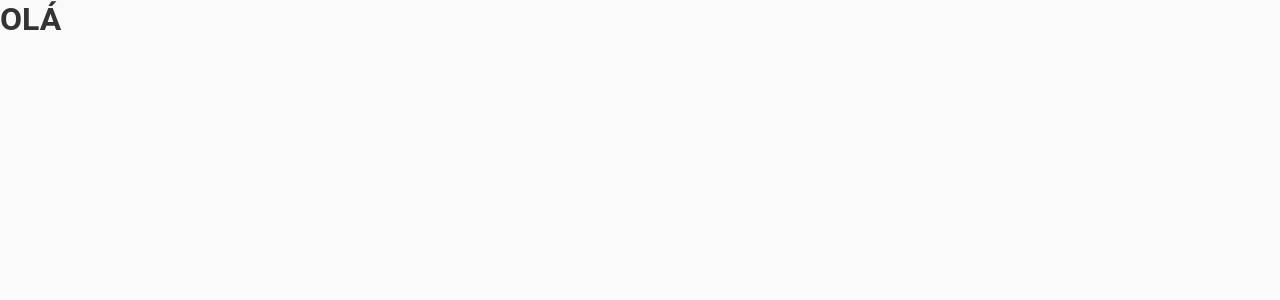
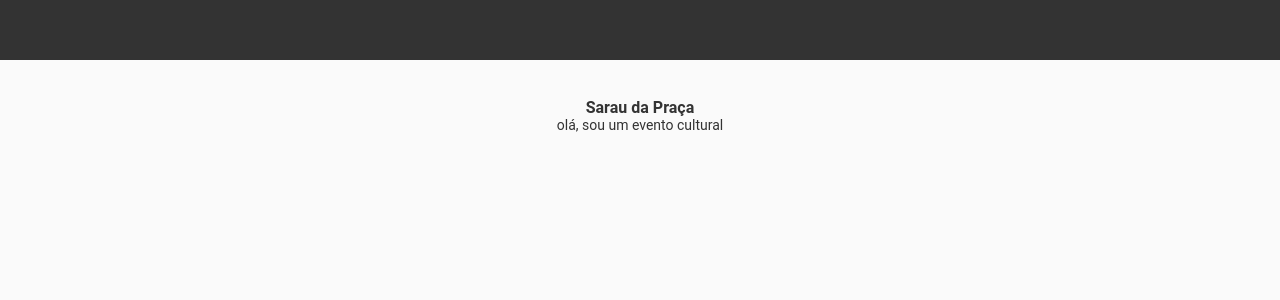
Before and after one commit to mugarate12/saraudapracawebpublic, a React (Create React App) app: page / in a window 1280 px wide. Shown: the top 300 px of the page. Built offline with nearby package versions, Linux system fonts and the light colour scheme.

Commit message:
Struture to header and apresentation

```diff
--- /dev/null
+++ b/src/components/Header/index.tsx
@@ -0,0 +1,11 @@
+import React from 'react'
+
+import * as Styled from './styles'
+
+export default function Header() {
+  return (
+    <Styled.Container>
+
+    </Styled.Container>
+  )
+}
--- /dev/null
+++ b/src/components/Header/styles.tsx
@@ -0,0 +1,12 @@
+import styled from 'styled-components'
+
+export const Container = styled.header`
+  width: 100%;
+  height: 60px;
+
+  position: fixed;
+  top: 0;
+  left: 0;
+
+  background-color: #333;
+`
--- /dev/null
+++ b/src/components/TextApresentation/index.tsx
@@ -0,0 +1,9 @@
+import React from 'react'
+
+import * as Styled from './styles'
+
+const TextApresentation:React.FC = ({ children }) => {
+  return <Styled.Text>{children}</Styled.Text>
+}
+
+export default TextApresentation
--- /dev/null
+++ b/src/components/TextApresentation/styles.tsx
@@ -0,0 +1,8 @@
+import styled from 'styled-components'
+
+export const Text = styled.p`
+  font-size: 14px;
+  font-size: 0.875rem;
+
+  color: #333;
+`
--- /dev/null
+++ b/src/components/Title/index.tsx
@@ -0,0 +1,9 @@
+import React from 'react'
+
+import * as Styled from './styles'
+
+const Title: React.FC = ({ children }) => {
+  return <Styled.Title>{children}</Styled.Title>
+}
+
+export default Title
--- /dev/null
+++ b/src/components/Title/styles.tsx
@@ -0,0 +1,9 @@
+import styled from 'styled-components'
+
+export const Title = styled.h1`
+  font-size: 16px;
+  font-size: 1rem;
+  font-weight: bold;
+
+  color: #333;
+`
--- /dev/null
+++ b/src/containers/Apresentation/index.tsx
@@ -0,0 +1,15 @@
+import React from 'react'
+
+import * as Styled from './styles'
+
+import Title from './../../components/Title/index'
+import TextApresentation from './../../components/TextApresentation/index'
+
+export default function Apresentation() {
+  return (
+    <Styled.Container>
+      <Title>Sarau da Praça</Title>
+      <TextApresentation>olá, sou um evento cultural</TextApresentation>
+    </Styled.Container>
+  )
+}
--- /dev/null
+++ b/src/containers/Apresentation/styles.tsx
@@ -0,0 +1,11 @@
+import styled from 'styled-components'
+
+export const Container = styled.div`
+  width: 100%;
+  margin-top: 60px;
+
+  display: flex;
+  flex-direction: column;
+  justify-content: center;
+  align-items: center;
+`
--- a/src/pages/Home/index.tsx
+++ b/src/pages/Home/index.tsx
@@ -1,13 +1,19 @@
 import React from 'react'
 
 import GlobalStyle from './../../styles/global'
+
+import Header from './../../components/Header/index'
+import Apresentation from './../../containers/Apresentation/index'
 
 export default function index() {
   return (
     <>
       <GlobalStyle />
 
+      <Header />
+
       <h1>OLÁ</h1>
+      <Apresentation />
     </>
   )
 }
```
